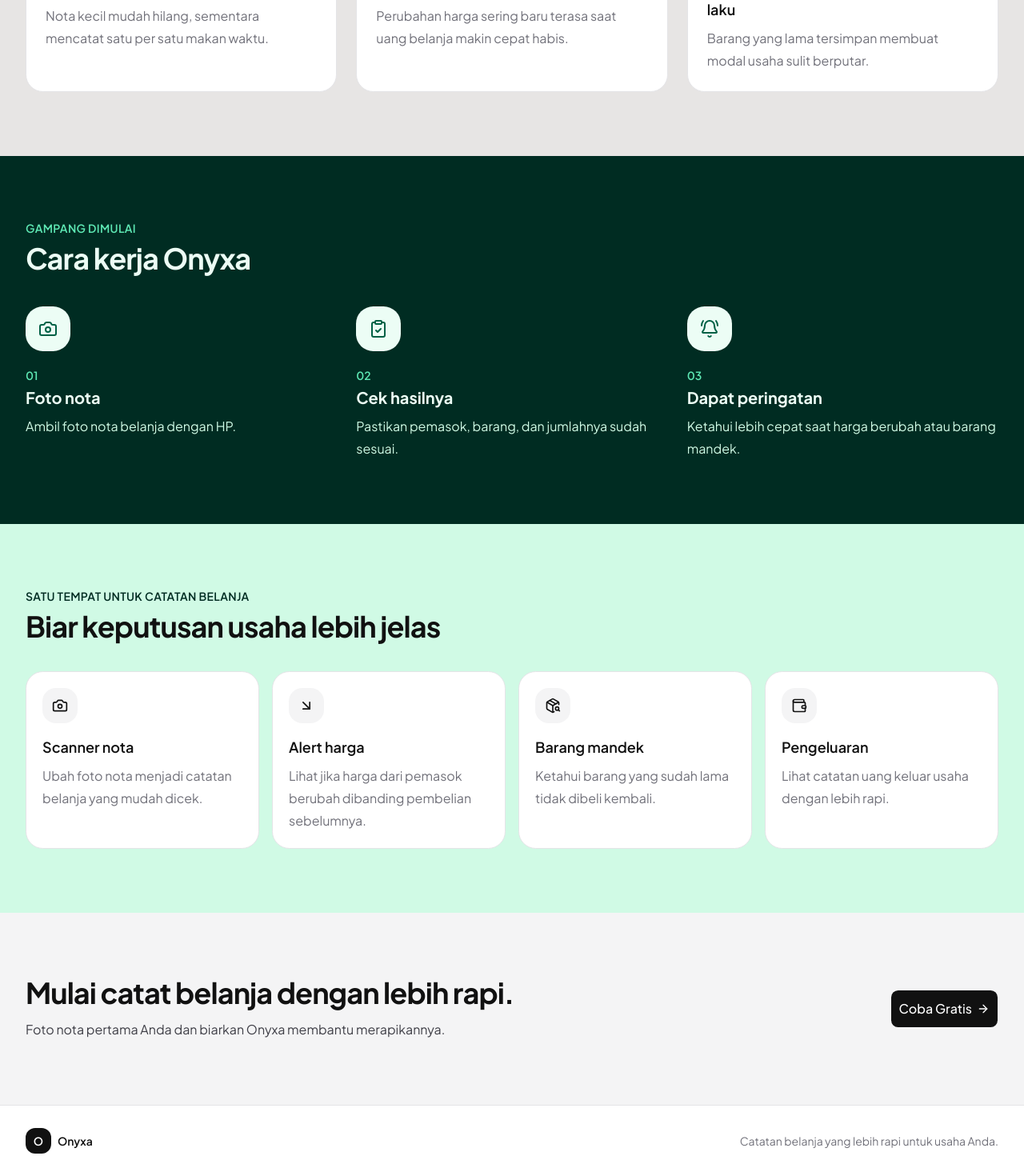
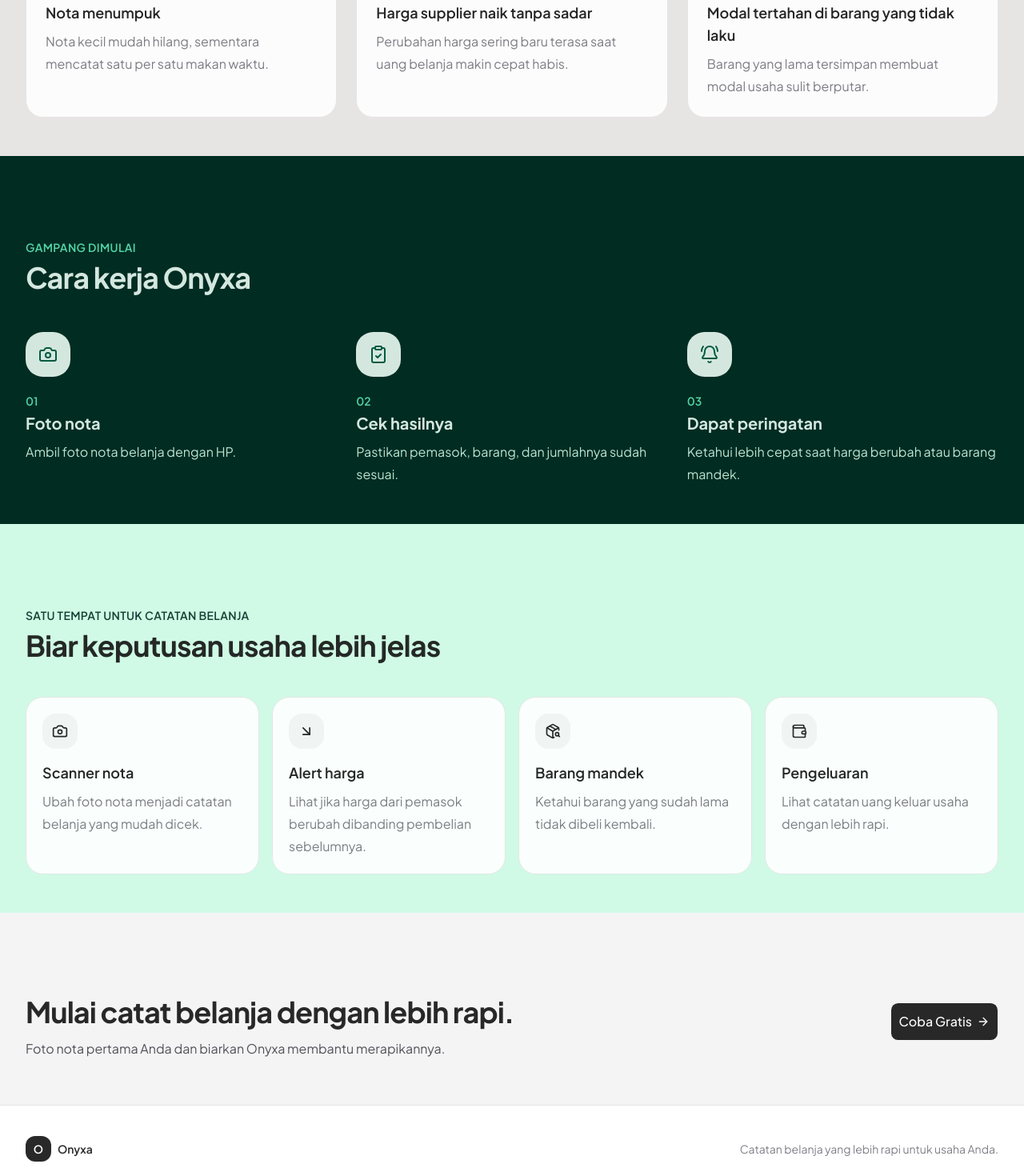
Before and after one commit to tingclarice/onyxa, a Next.js app: page / in a window 1280 px wide. Shown: the part 1103-2573 px from the top of the page at 80% size. Built offline with nearby package versions, Linux system fonts and the light colour scheme.

Commit message:
feat(landing): link section entrances to scrolling

```diff
--- a/src/app/landing-entrances.css
+++ b/src/app/landing-entrances.css
@@ -103,6 +103,62 @@
   }
 }
 
+@supports (animation-timeline: view()) and (animation-range: cover 0% cover 14%) {
+  @media (prefers-reduced-motion: no-preference) {
+    [data-landing-scroll] {
+      --landing-scroll-start: 0%;
+      --landing-scroll-span: 14%;
+      --landing-scroll-lift: 24px;
+      animation: onyxa-landing-scroll-in linear both;
+      animation-timeline: view();
+      animation-range: cover var(--landing-scroll-start)
+        cover calc(var(--landing-scroll-start) + var(--landing-scroll-span));
+    }
+
+    [data-landing-scroll="card"] {
+      --landing-scroll-lift: 32px;
+    }
+
+    [data-landing-scroll="card"]:nth-child(2) {
+      --landing-scroll-start: 2%;
+    }
+
+    [data-landing-scroll="card"]:nth-child(3) {
+      --landing-scroll-start: 4%;
+    }
+
+    [data-landing-scroll="card"]:nth-child(4) {
+      --landing-scroll-start: 6%;
+    }
+
+    [data-landing-scroll="action"] {
+      --landing-scroll-start: 4%;
+      --landing-scroll-lift: 16px;
+    }
+
+    [data-landing-scroll="footer"] {
+      --landing-scroll-span: 3%;
+      --landing-scroll-lift: 10px;
+    }
+
+    [data-landing-scroll]:focus-within {
+      animation: none;
+    }
+  }
+}
+
+@keyframes onyxa-landing-scroll-in {
+  from {
+    opacity: 0.9;
+    translate: 0 var(--landing-scroll-lift);
+  }
+
+  to {
+    opacity: 1;
+    translate: 0 0;
+  }
+}
+
 @keyframes onyxa-receipt-flight {
   from {
     opacity: 0;
--- a/src/app/page.tsx
+++ b/src/app/page.tsx
@@ -158,10 +158,10 @@ export default function HomePage() {
       <section className="bg-stone-200 dark:bg-stone-900">
         <div className="mx-auto w-full max-w-7xl px-4 py-16 sm:px-6 md:py-20 lg:px-8">
           <div className="mb-9 max-w-2xl">
-            <p data-landing-enter="0" className="text-sm font-semibold uppercase tracking-wide text-emerald-900 dark:text-emerald-300">
+            <p data-landing-scroll data-landing-enter="0" className="text-sm font-semibold uppercase tracking-wide text-emerald-900 dark:text-emerald-300">
               Kenal rasanya?
             </p>
-            <h2 data-landing-enter="55" className="mt-2 text-3xl font-bold tracking-tight sm:text-4xl">
+            <h2 data-landing-scroll data-landing-enter="55" className="mt-2 text-3xl font-bold tracking-tight sm:text-4xl">
               Hal kecil yang bikin usaha terasa berat
             </h2>
           </div>
@@ -169,6 +169,7 @@ export default function HomePage() {
             {painPoints.map(({ icon: Icon, title, description }, index) => (
               <article
                 key={title}
+                data-landing-scroll="card"
                 data-landing-enter={index * 60}
                 className="rounded-2xl border bg-background p-5 sm:p-6"
               >
@@ -188,16 +189,16 @@ export default function HomePage() {
       <section className="bg-emerald-950 text-emerald-50">
         <div className="mx-auto w-full max-w-7xl px-4 py-16 sm:px-6 md:py-20 lg:px-8">
           <div className="mb-10 max-w-2xl">
-            <p data-landing-enter="0" className="text-sm font-semibold uppercase tracking-wide text-emerald-300">
+            <p data-landing-scroll data-landing-enter="0" className="text-sm font-semibold uppercase tracking-wide text-emerald-300">
               Gampang dimulai
             </p>
-            <h2 data-landing-enter="55" className="mt-2 text-3xl font-bold tracking-tight sm:text-4xl">
+            <h2 data-landing-scroll data-landing-enter="55" className="mt-2 text-3xl font-bold tracking-tight sm:text-4xl">
               Cara kerja Onyxa
             </h2>
           </div>
           <div className="grid gap-8 md:grid-cols-3 md:gap-6">
             {steps.map(({ icon: Icon, number, title, description }, index) => (
-              <article key={number} data-landing-enter={index * 60}>
+              <article key={number} data-landing-scroll="card" data-landing-enter={index * 60}>
                 <div className="flex size-14 items-center justify-center rounded-2xl bg-emerald-50 text-emerald-800">
                   <Icon aria-hidden="true" className="size-6" />
                 </div>
@@ -215,10 +216,10 @@ export default function HomePage() {
       <section className="bg-emerald-100 dark:bg-emerald-900">
         <div className="mx-auto w-full max-w-7xl px-4 py-16 sm:px-6 md:py-20 lg:px-8">
           <div className="mb-9 max-w-2xl">
-            <p data-landing-enter="0" className="text-sm font-semibold uppercase tracking-wide text-emerald-950 dark:text-emerald-100">
+            <p data-landing-scroll data-landing-enter="0" className="text-sm font-semibold uppercase tracking-wide text-emerald-950 dark:text-emerald-100">
               Satu tempat untuk catatan belanja
             </p>
-            <h2 data-landing-enter="55" className="mt-2 text-3xl font-bold tracking-tight sm:text-4xl">
+            <h2 data-landing-scroll data-landing-enter="55" className="mt-2 text-3xl font-bold tracking-tight sm:text-4xl">
               Biar keputusan usaha lebih jelas
             </h2>
           </div>
@@ -226,6 +227,7 @@ export default function HomePage() {
             {features.map(({ icon: Icon, title, description }, index) => (
               <article
                 key={title}
+                data-landing-scroll="card"
                 data-landing-enter={index * 60}
                 className="rounded-2xl border bg-background p-5"
               >
@@ -245,10 +247,10 @@ export default function HomePage() {
       <section className="bg-zinc-100 dark:bg-zinc-900">
         <div className="mx-auto flex w-full max-w-7xl flex-col items-start justify-between gap-6 px-4 py-16 sm:px-6 md:flex-row md:items-center md:py-20 lg:px-8">
           <div className="max-w-2xl">
-            <h2 data-landing-enter="55" className="text-3xl font-bold tracking-tight sm:text-4xl">
+            <h2 data-landing-scroll data-landing-enter="55" className="text-3xl font-bold tracking-tight sm:text-4xl">
               Mulai catat belanja dengan lebih rapi.
             </h2>
-            <p data-landing-enter="95" className="mt-3 text-base leading-7 text-zinc-700 dark:text-zinc-300">
+            <p data-landing-scroll data-landing-enter="95" className="mt-3 text-base leading-7 text-zinc-700 dark:text-zinc-300">
               Foto nota pertama Anda dan biarkan Onyxa membantu merapikannya.
             </p>
           </div>
@@ -256,7 +258,7 @@ export default function HomePage() {
             asChild
             className="w-full shrink-0 md:w-auto"
           >
-            <Link href="/daftar" data-landing-enter="125">
+            <Link href="/daftar" data-landing-scroll="action" data-landing-enter="125">
               Coba Gratis
               <ArrowRight aria-hidden="true" />
             </Link>
@@ -268,6 +270,7 @@ export default function HomePage() {
         <div className="mx-auto flex w-full max-w-7xl flex-col gap-5 px-4 py-7 text-sm text-muted-foreground sm:px-6 md:flex-row md:items-center md:justify-between lg:px-8">
           <Link
             href="/"
+            data-landing-scroll="footer"
             data-landing-enter="0"
             className="flex items-center gap-2 font-semibold text-foreground"
           >
@@ -276,7 +279,9 @@ export default function HomePage() {
             </span>
             Onyxa
           </Link>
-          <p data-landing-enter="65">Catatan belanja yang lebih rapi untuk usaha Anda.</p>
+          <p data-landing-scroll="footer" data-landing-enter="65">
+            Catatan belanja yang lebih rapi untuk usaha Anda.
+          </p>
         </div>
       </footer>
     </main>
```
